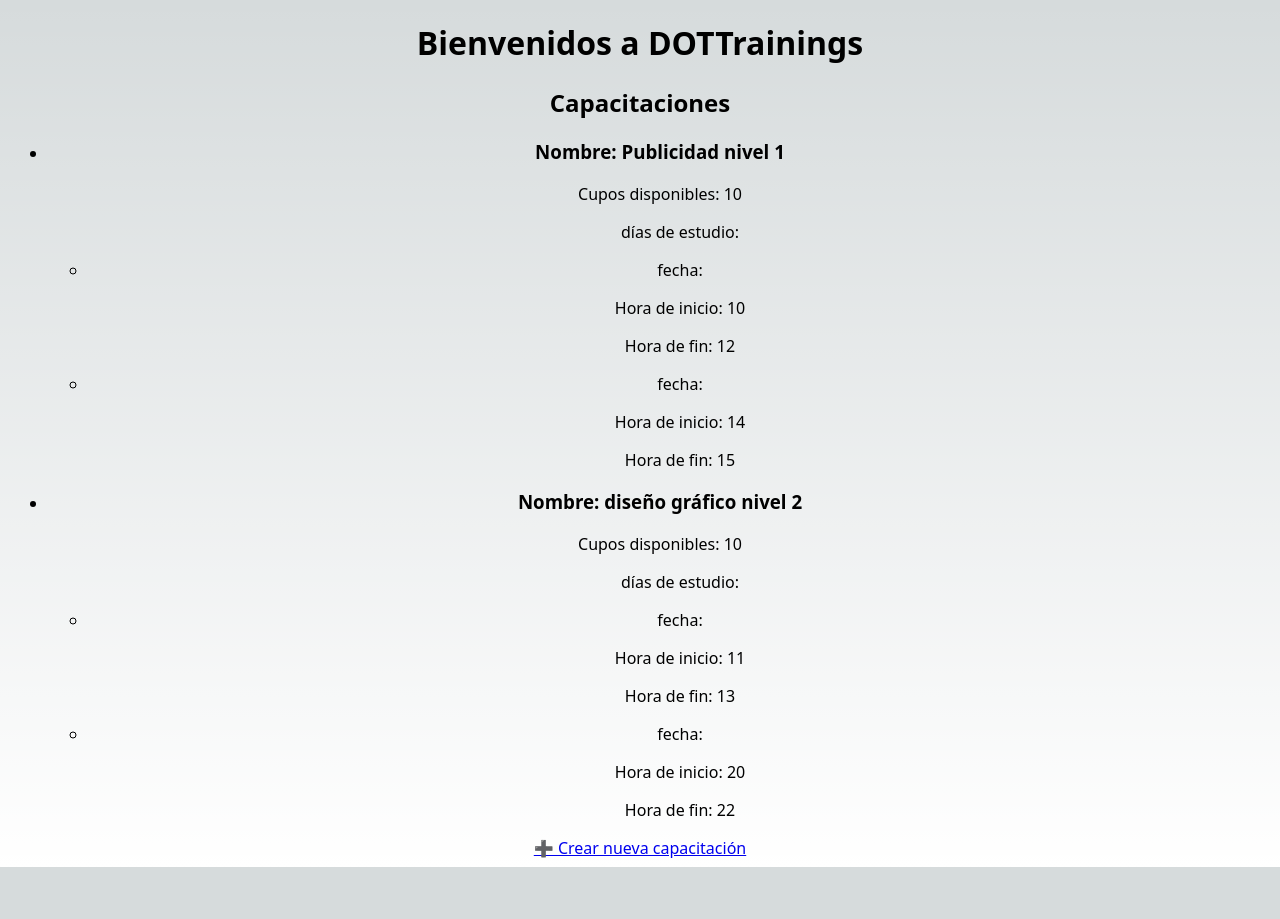
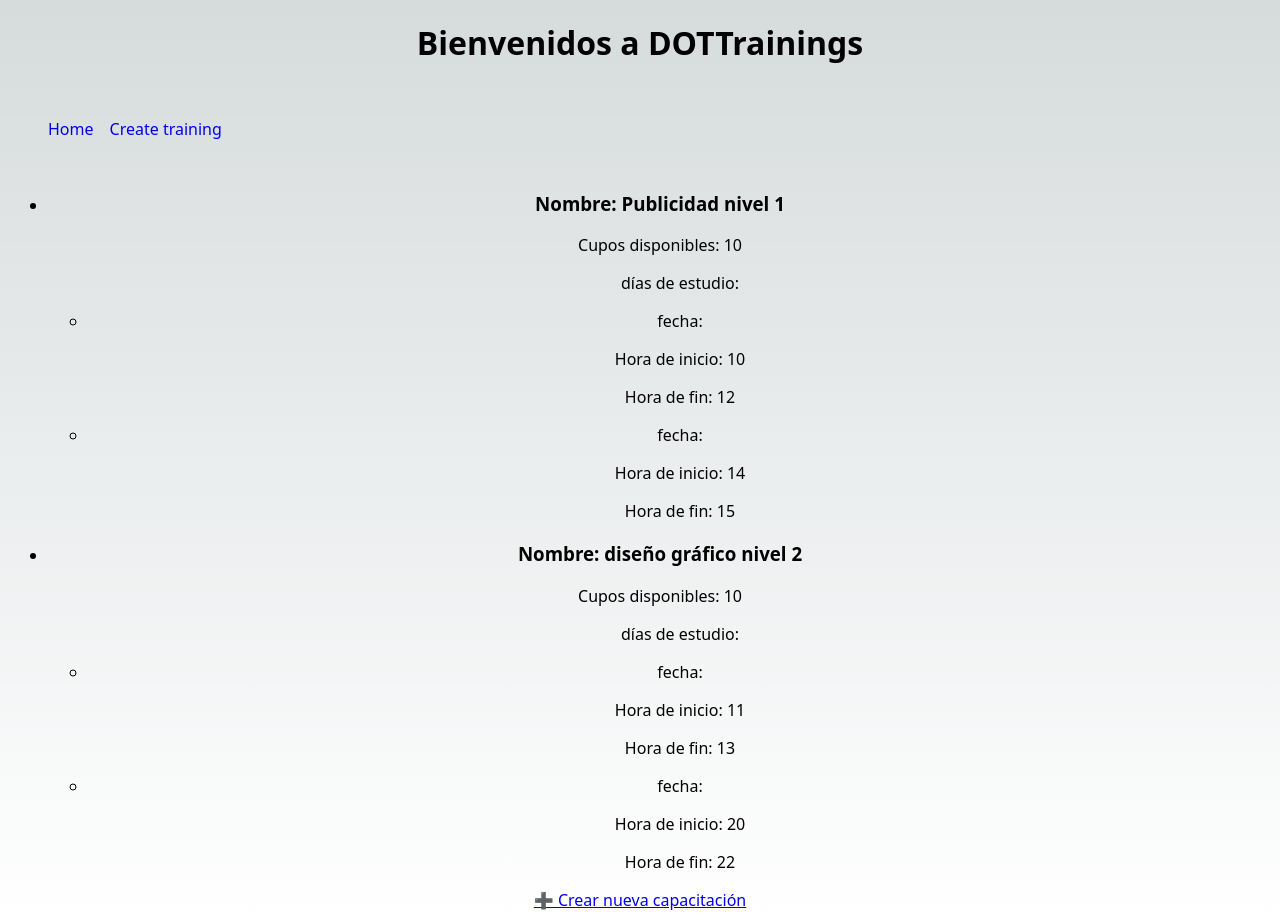
Before and after one commit to Adsuarez/DOTTraining-frontend, a Next.js app: page / in a window 1280 px wide. Before the commit the page ends 867 px from the top, so only its background shows below. Built offline with nearby package versions, Linux system fonts and the light colour scheme.

Commit message:
create objects of links for optimized navigation

```diff
--- a/components/Navigation.js
+++ b/components/Navigation.js
@@ -1,7 +1,29 @@
+import Link from "next/link";
+import styles from "../styles/Navigation.module.css";
+
+const links = [
+  {
+    label: "Home",
+    route: "/",
+  },
+  {
+    label: "Create training",
+    route: "/trainingForm",
+  },
+];
+
 export default function Navigation() {
   return (
-    <nav>
-      <h2>Capacitaciones</h2>
+    <nav className={styles.nav}>
+      <ul>
+        {links.map((link) => (
+          <li key={link.route}>
+            <Link href={link.route}>
+              <p>{link.label}</p>
+            </Link>
+          </li>
+        ))}
+      </ul>
     </nav>
   );
 }
```
